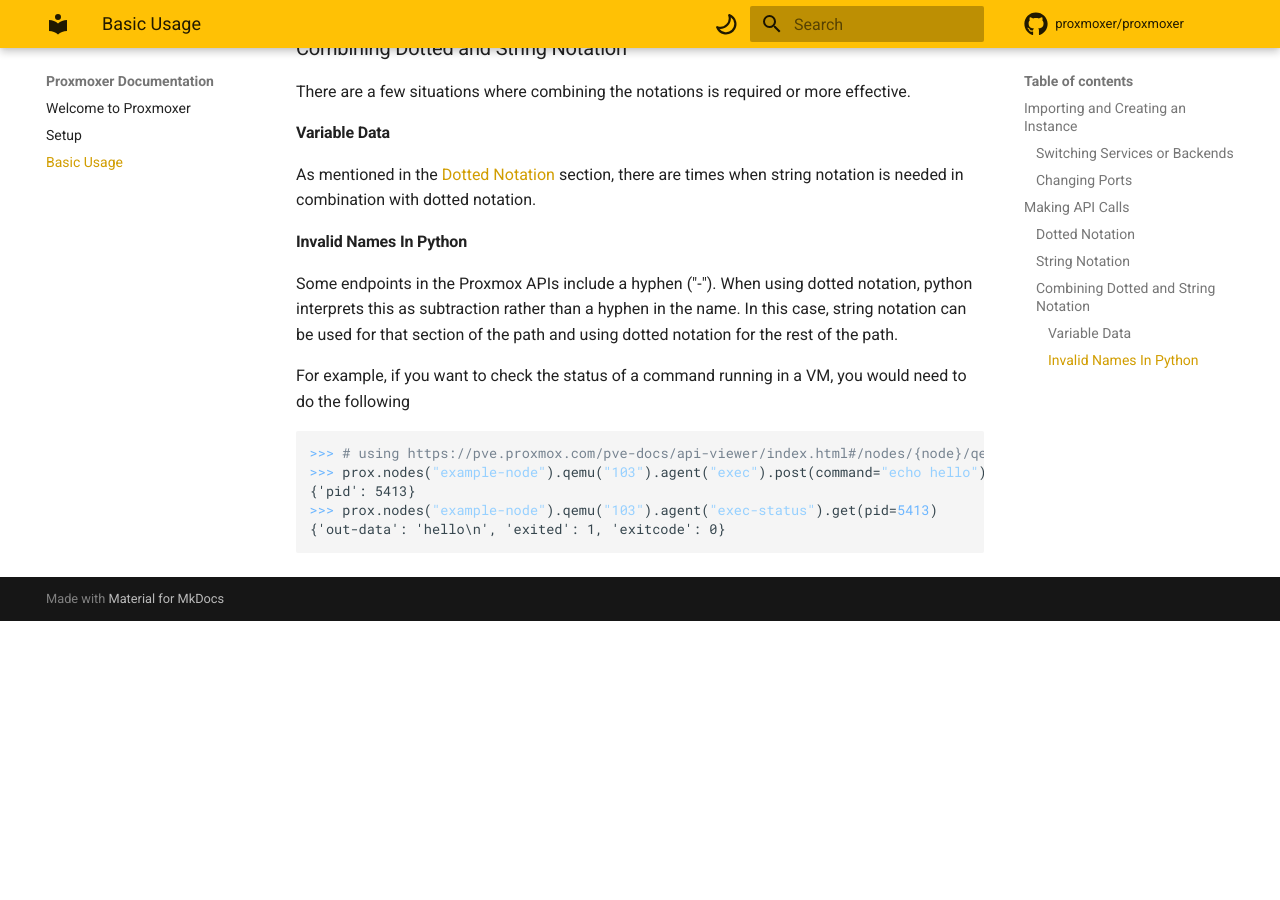
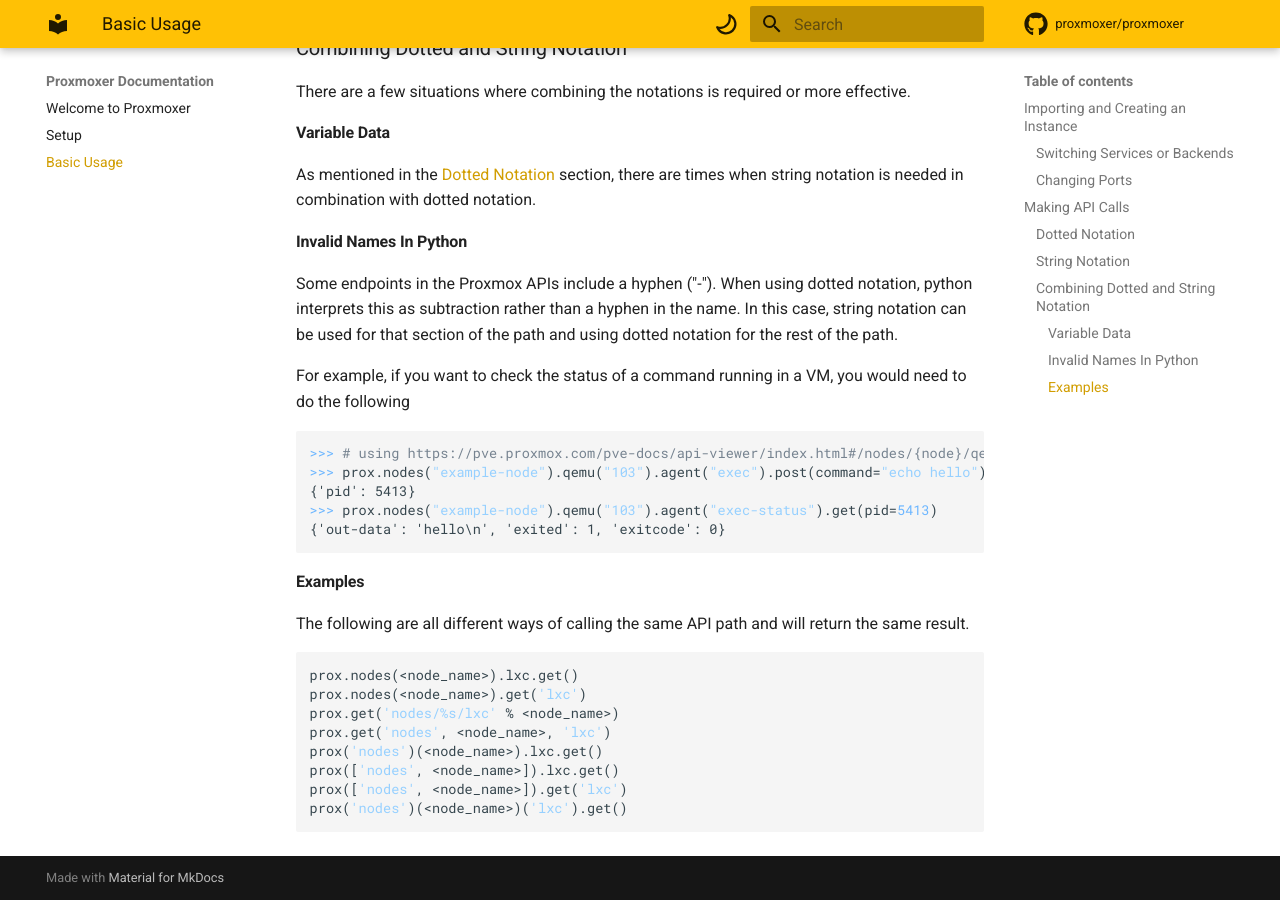
Before and after one commit to proxmoxer/docs, an MkDocs documentation site: the page built from docs/basic_usage.md, in a window 1280 px wide and 900 px high, scrolled down 2950 px. Built offline with MkDocs 1.6.1 and Material for MkDocs 9.7.7, drawn with Linux system fonts in a browser that asks for light colours; nearby versions of some CDN libraries; comment, search, counter and statistics services are not loaded; before the commit the page ends 3571 px from its top, so only the background shows below that.

Commit message:
Add examples of multiple formats

````diff
--- a/docs/basic_usage.md
+++ b/docs/basic_usage.md
@@ -132,3 +132,18 @@
 >>> prox.nodes("example-node").qemu("103").agent("exec-status").get(pid=5413)
 {'out-data': 'hello\n', 'exited': 1, 'exitcode': 0}
 ```
+
+#### Examples
+
+The following are all different ways of calling the same API path and will return the same result.
+
+```python
+prox.nodes(<node_name>).lxc.get()
+prox.nodes(<node_name>).get('lxc')
+prox.get('nodes/%s/lxc' % <node_name>)
+prox.get('nodes', <node_name>, 'lxc')
+prox('nodes')(<node_name>).lxc.get()
+prox(['nodes', <node_name>]).lxc.get()
+prox(['nodes', <node_name>]).get('lxc')
+prox('nodes')(<node_name>)('lxc').get()
+```
````
